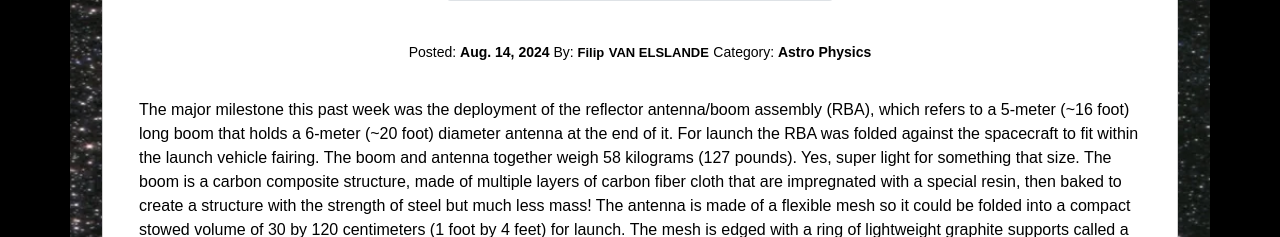
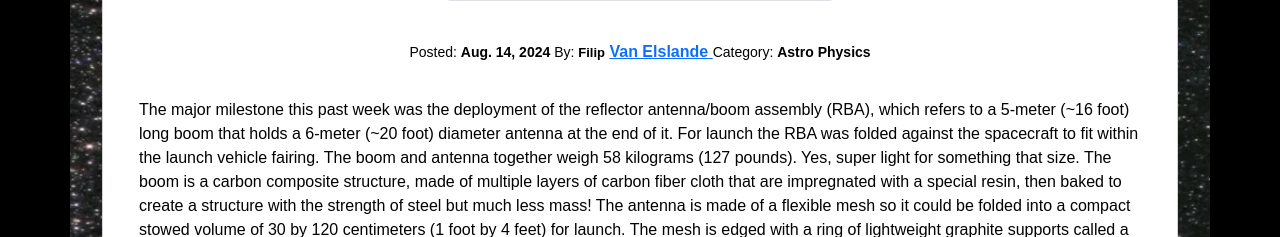
Before and after one commit to Harmonica-Men/AstroShare-Blog, a Django app: page /blogger/article/59 in a window 1280 px wide. Shown: the part 526-763 px from the top of the page. Run offline with Django 4.2, Linux system fonts and the light colour scheme; data comes from the database, SQL or seed files in the repository; data that the repository does not hold is empty; some libraries are stand-ins or nearby versions.

Commit message:
Add link article details to author show profile

```diff
--- a/blogger/templates/article_details.html
+++ b/blogger/templates/article_details.html
@@ -22,8 +22,13 @@
             <div class="card-body">
                 <div class="container-custom">
                     <small>Posted: <strong>{{ post.post_date }}</strong> By: </small>
+
                     <small class="first-name"><strong>{{ post.author.first_name }}</strong></small>
-                    <small class="last-name"><strong>{{ post.author.last_name }}</strong></small>
+                    <!-- <small class="last-name"><strong>{{ post.author.last_name }}</strong></small> -->
+                    <a href="{% url 'show-profile-page' post.author.id %}">
+                        <strong>{{ post.author.last_name }}</strong>
+                    </a>
+
                     <small>Category: <strong>{{ post.category }}</strong> </small>
                 </div>
 
```
